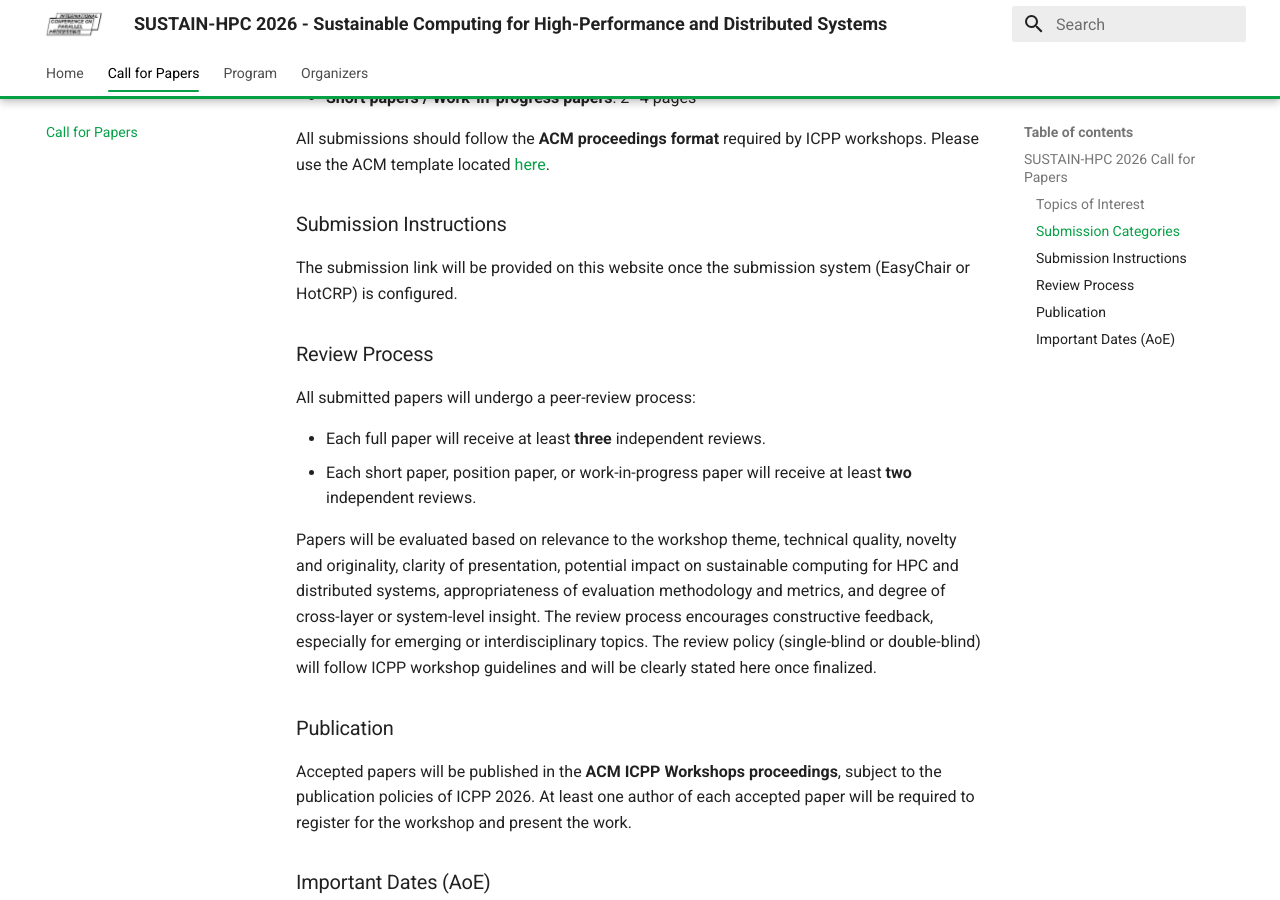
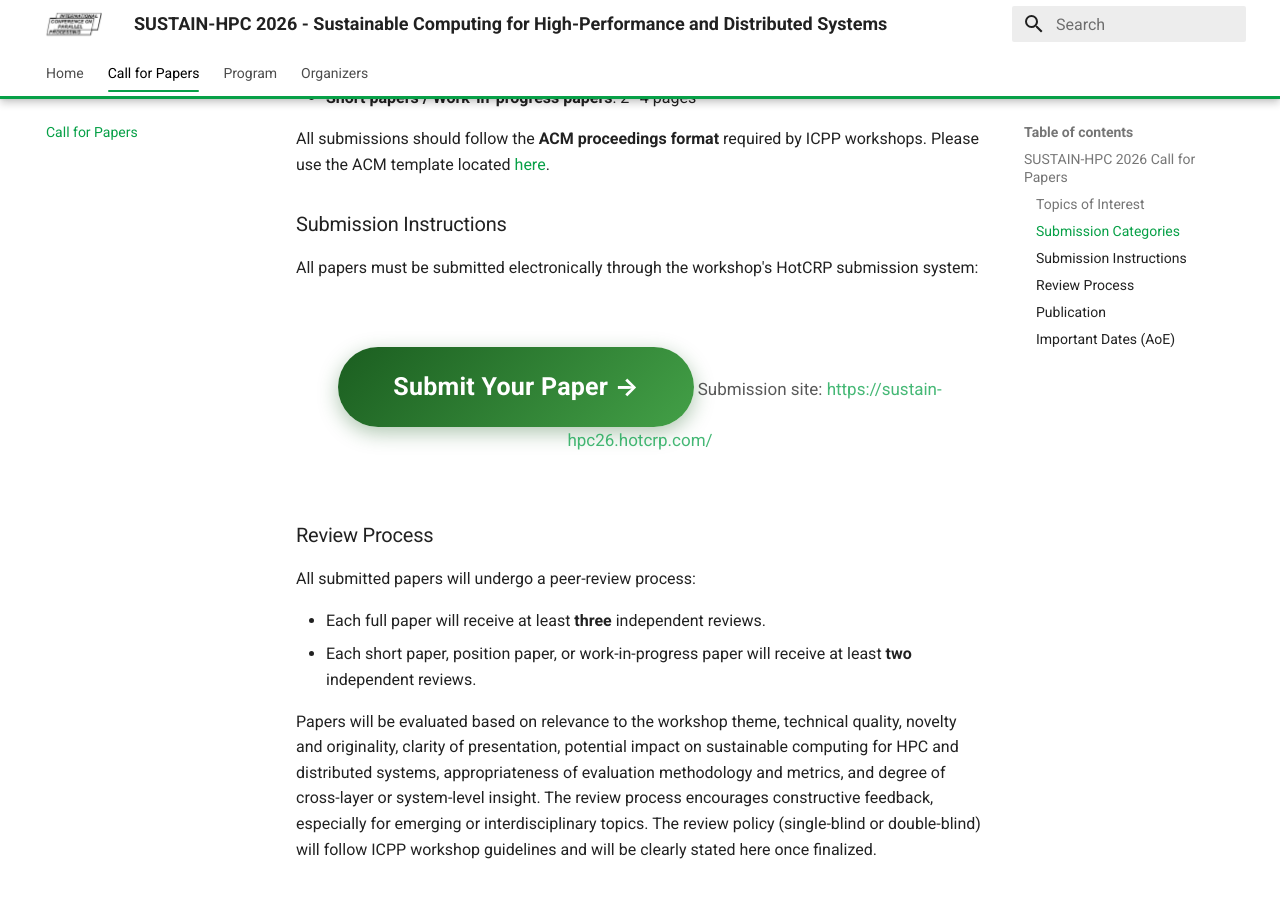
Before and after one commit to icpp2026/sustain-hpc-2026, an MkDocs documentation site: the page built from docs/call-for-papers.md, in a window 1280 px wide and 900 px high, scrolled down 1512 px. Built offline with MkDocs 1.6.1 and Material for MkDocs 9.7.7, drawn with Linux system fonts in a browser that asks for light colours; comment, search, counter and statistics services are not loaded.

Commit message:
Add paper submission button linking to HotCRP
Add a prominent "Submit Your Paper" call-to-action button on the home
page and Call for Papers page, linking to the workshop's HotCRP
submission site (https://sustain-hpc26.hotcrp.com/). Replaces the
placeholder submission-link text on the CFP page.

Co-Authored-By: Claude Opus 4.8 (1M context) <noreply@anthropic.com>
Claude-Session: https://claude.ai/code/session_01WubrXMjPWzKZhEA83FcQeq

```diff
--- a/docs/assets/stylesheets/extra.css
+++ b/docs/assets/stylesheets/extra.css
@@ -51,6 +51,53 @@
 .md-typeset h1,
 .md-content__button {
   display: none;
+}
+
+/* Submission call-to-action button */
+.submit-cta {
+  display: flex;
+  flex-direction: column;
+  align-items: center;
+  gap: 0.6rem;
+  margin: 2.5rem 0;
+  text-align: center;
+}
+
+.md-typeset .submit-button,
+.md-typeset .submit-button:visited {
+  display: inline-block;
+  padding: 1rem 2.75rem;
+  font-size: 1.25rem;
+  font-weight: 700;
+  letter-spacing: 0.01em;
+  color: #fff;
+  background: linear-gradient(135deg, #1b5e20, #43a047);
+  border: none;
+  border-radius: 999px;
+  text-decoration: none;
+  box-shadow: 0 6px 20px rgba(27, 94, 32, 0.35);
+  transition: transform 0.15s ease, box-shadow 0.15s ease, filter 0.15s ease;
+}
+
+.md-typeset .submit-button:hover,
+.md-typeset .submit-button:focus {
+  color: #fff;
+  transform: translateY(-2px);
+  box-shadow: 0 10px 28px rgba(27, 94, 32, 0.45);
+  filter: brightness(1.05);
+}
+
+.submit-cta__note {
+  font-size: 0.85rem;
+  opacity: 0.75;
+}
+
+@media (max-width: 599px) {
+  .md-typeset .submit-button,
+  .md-typeset .submit-button:visited {
+    padding: 0.85rem 1.75rem;
+    font-size: 1.05rem;
+  }
 }
 
 .hero {
--- a/docs/call-for-papers.md
+++ b/docs/call-for-papers.md
@@ -36,7 +36,12 @@ All submissions should follow the **ACM proceedings format** required by ICPP wo
 
 ### Submission Instructions
 
-The submission link will be provided on this website once the submission system (EasyChair or HotCRP) is configured.
+All papers must be submitted electronically through the workshop's HotCRP submission system:
+
+<div class="submit-cta" markdown>
+[Submit Your Paper &rarr;](https://sustain-hpc26.hotcrp.com/){ .submit-button target="_blank" rel="noopener" }
+<span class="submit-cta__note">Submission site: <a href="https://sustain-hpc26.hotcrp.com/" target="_blank" rel="noopener">https://sustain-hpc26.hotcrp.com/</a></span>
+</div>
 
 ### Review Process
 
```
Also changed, not shown: docs/index.md (+5 -0 lines).
